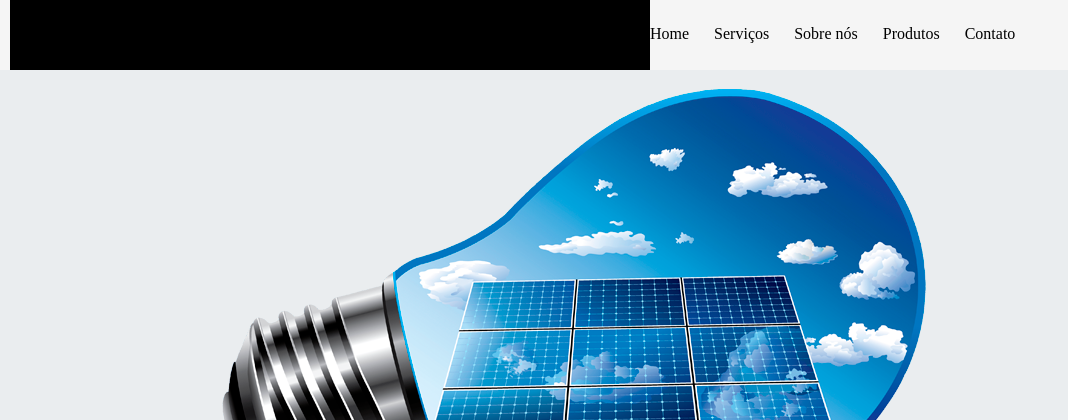
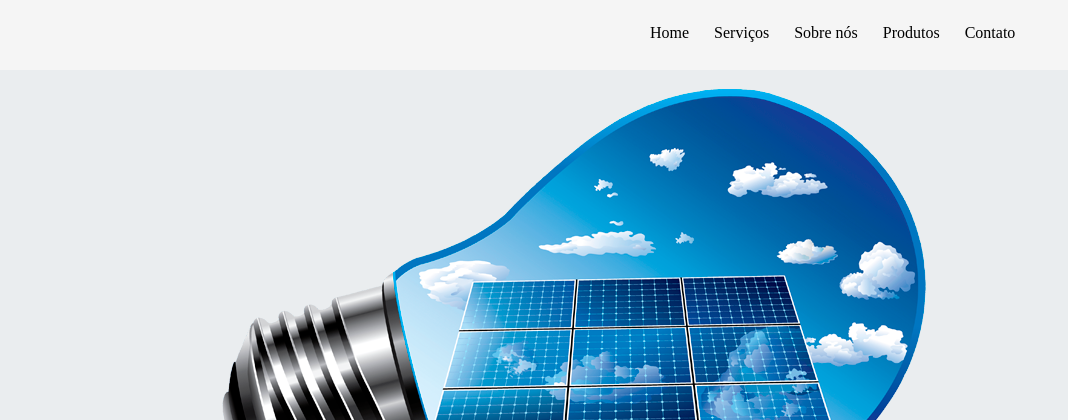
Before and after one commit to maugois/HomeAir, a PHP site: page / in a window 1280 px wide; the page is wider, and only the part inside the window is pictured. Shown: the top 420 px of that part, without its empty margins (0-1068 px from the left). Run offline with PHP 8.4, Linux system fonts and the light colour scheme; some libraries are stand-ins or nearby versions.

Commit message:
menu formato - rodape form - pasta fonts

```diff
--- a/css/style.css
+++ b/css/style.css
@@ -12,6 +12,7 @@
 
 
 /* ########################### COMEÇO HEADER ########################### */
+/* Começo logo */
 .header-top {
     position: fixed;
     top: 0;
@@ -30,9 +31,10 @@
     width: 50%;
     display: flex;
     justify-content: start;
-    background: #000;
 }
+/* Fim logo */
 
+/* Começo menu */
 #menu {
     width: 50%;
     display: flex;
@@ -45,19 +47,25 @@
     gap: 25px;
 }
 
-#menu nav ul li {
-    padding-bottom: 2px;
-    transition: 0.5s all ease-in;
+#menu nav ul li::after {
+    content: " ";
+    width: 0;
+    height: 2px;
+    background-color: #a0a0a0;
+    margin: 3px auto auto;
+    display: block;
+    transition: 0.3s;
 }
 
-#menu nav ul li:hover {
-    border-bottom: 1px solid #a0a0a0;
+#menu nav ul li:hover::after {
+    width: 90%;
 }
 
 #menu nav ul li a {
     text-decoration: none;
     color: #000;
 }
+/* Fim menu */
 /* ########################### FIM HEADER ########################### */
 
 
--- a/rodape.html
+++ b/rodape.html
@@ -17,7 +17,6 @@
 
                 <input type="email" name="email" ng-model="text" placeholder="E-mail">
                 <span ng-show="form.email.$error.email">Digite um email válido</span>
-                </table>
             </form>
         </div>
     </div>
```
